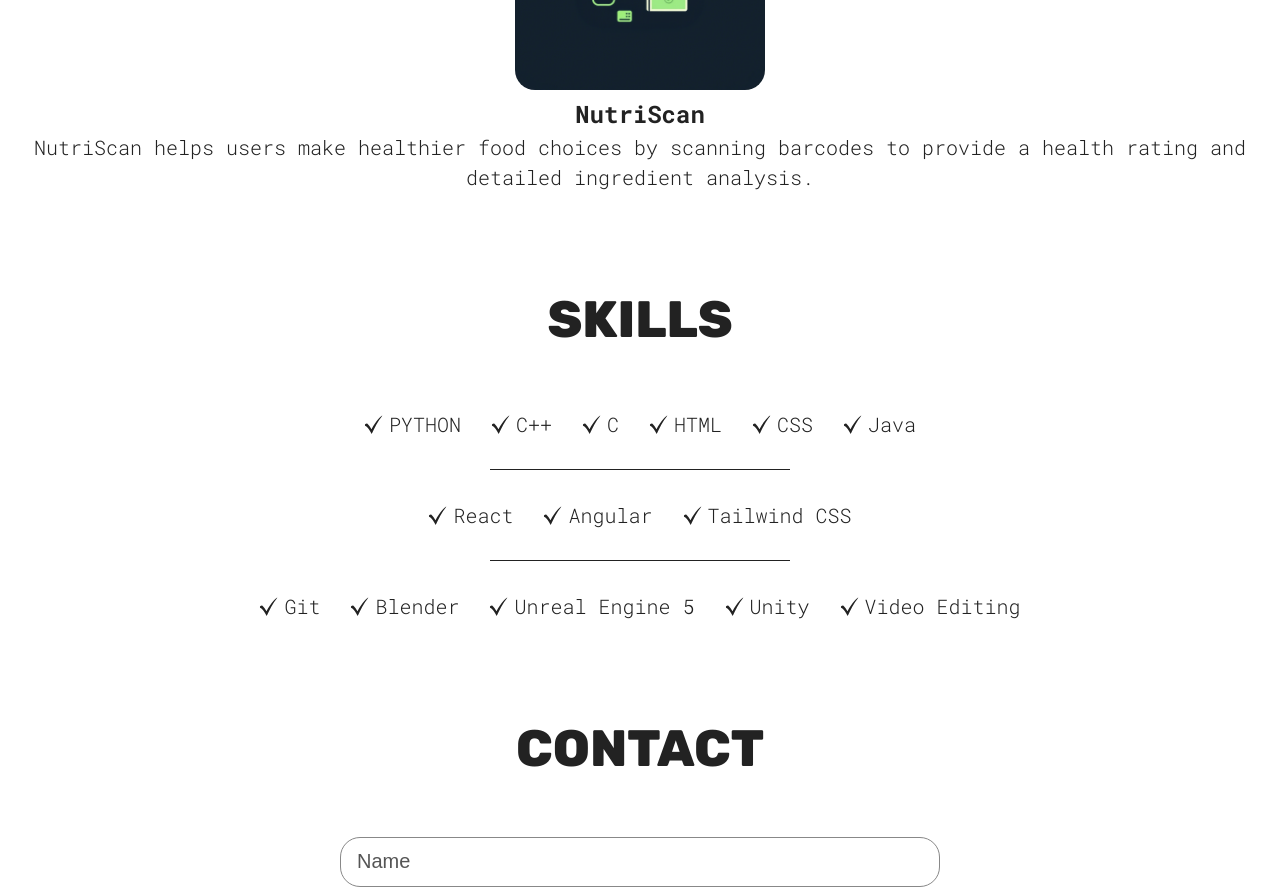
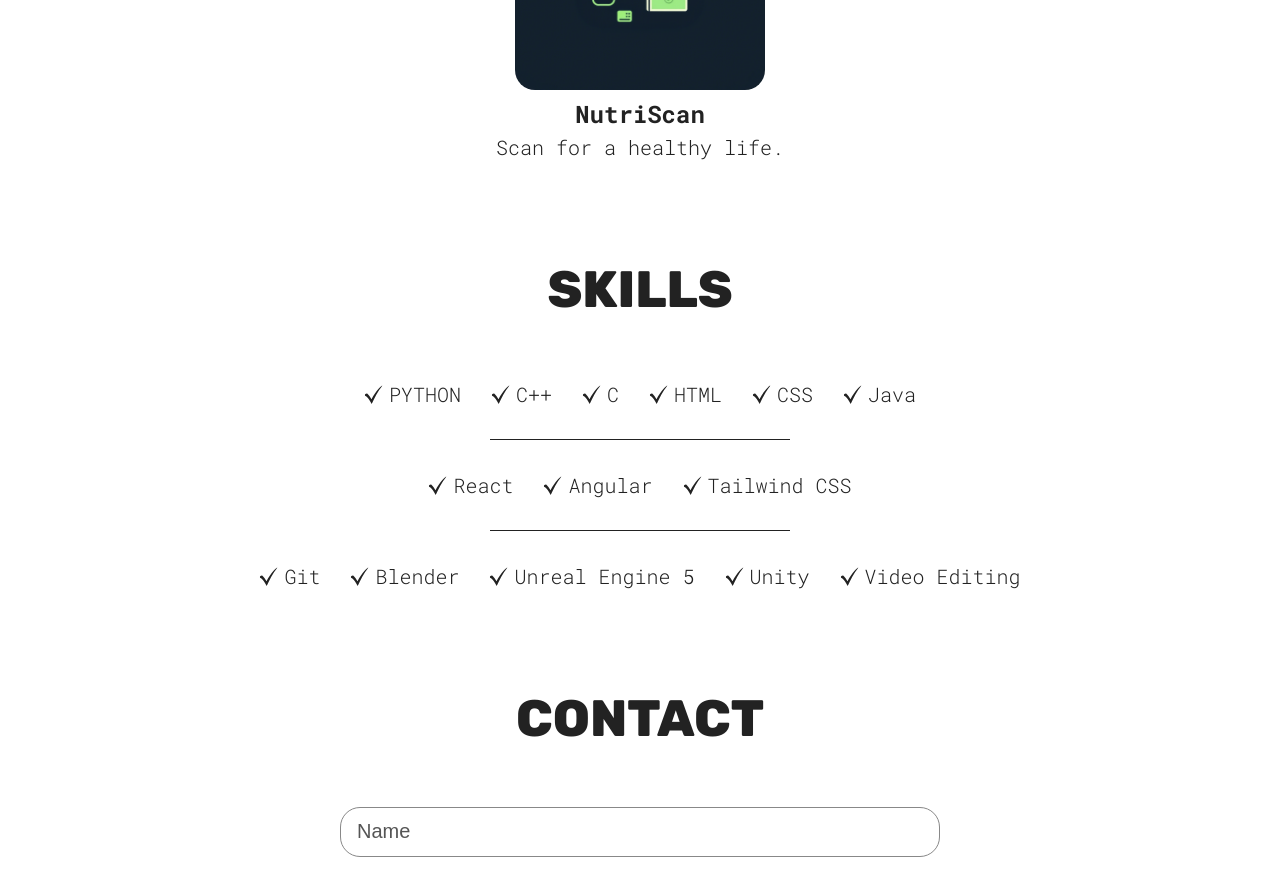
Before and after one commit to SaatvikSS/Saatvik-Shashank-Shrivastava, a React (Vite) app: page / in a window 1280 px wide. Shown: the part 1880-2775 px from the top of the page. Built offline with nearby package versions, Linux system fonts and the light colour scheme.

Commit message:
Update Projects.jsx

```diff
--- a/src/sections/Projects/Projects.jsx
+++ b/src/sections/Projects/Projects.jsx
@@ -61,7 +61,7 @@ function Projects() {
           src={nutriscan}
           link="https://github.com/SaatvikSS/NutriScan"
           h3="NutriScan"
-          p="NutriScan helps users make healthier food choices by scanning barcodes to provide a health rating and detailed ingredient analysis."
+          p="Scan for a healthy life."
         />
       </div>
     </section>
```
